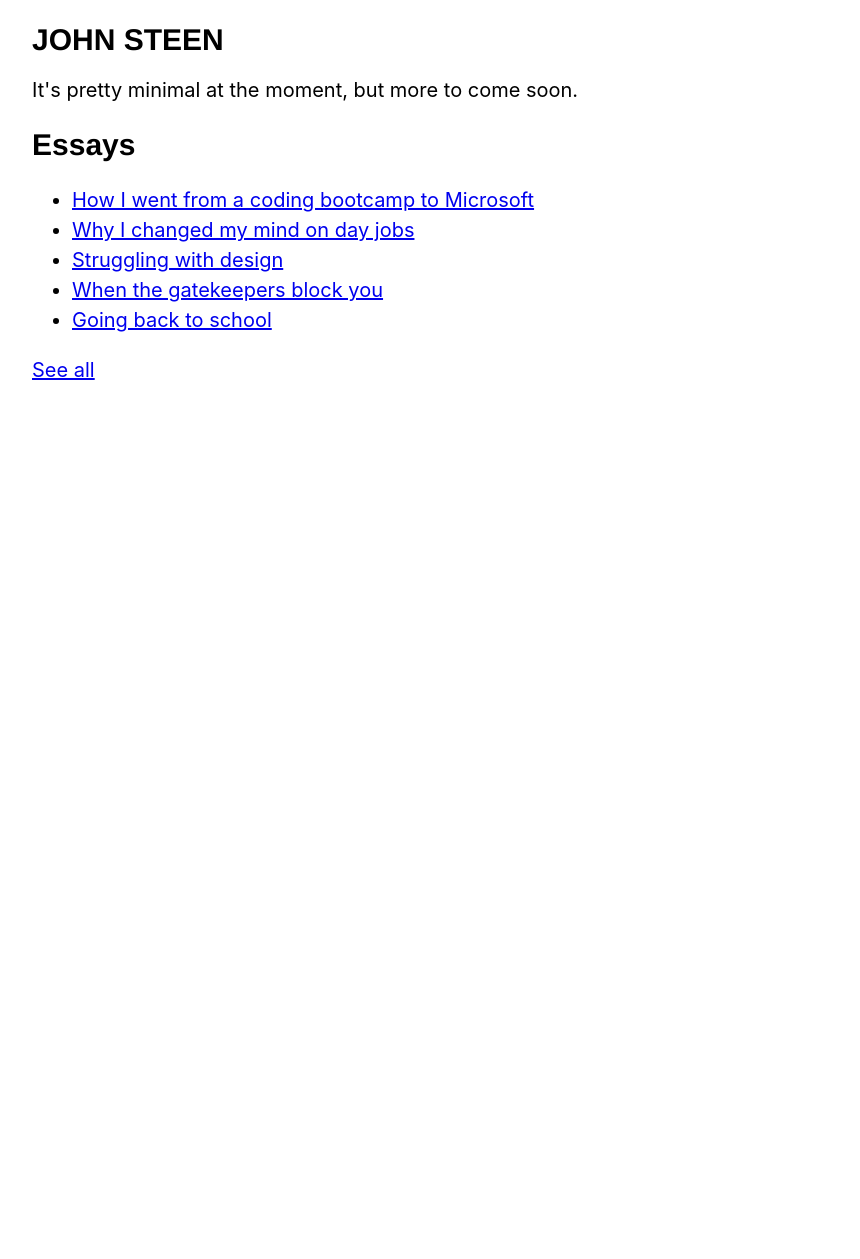
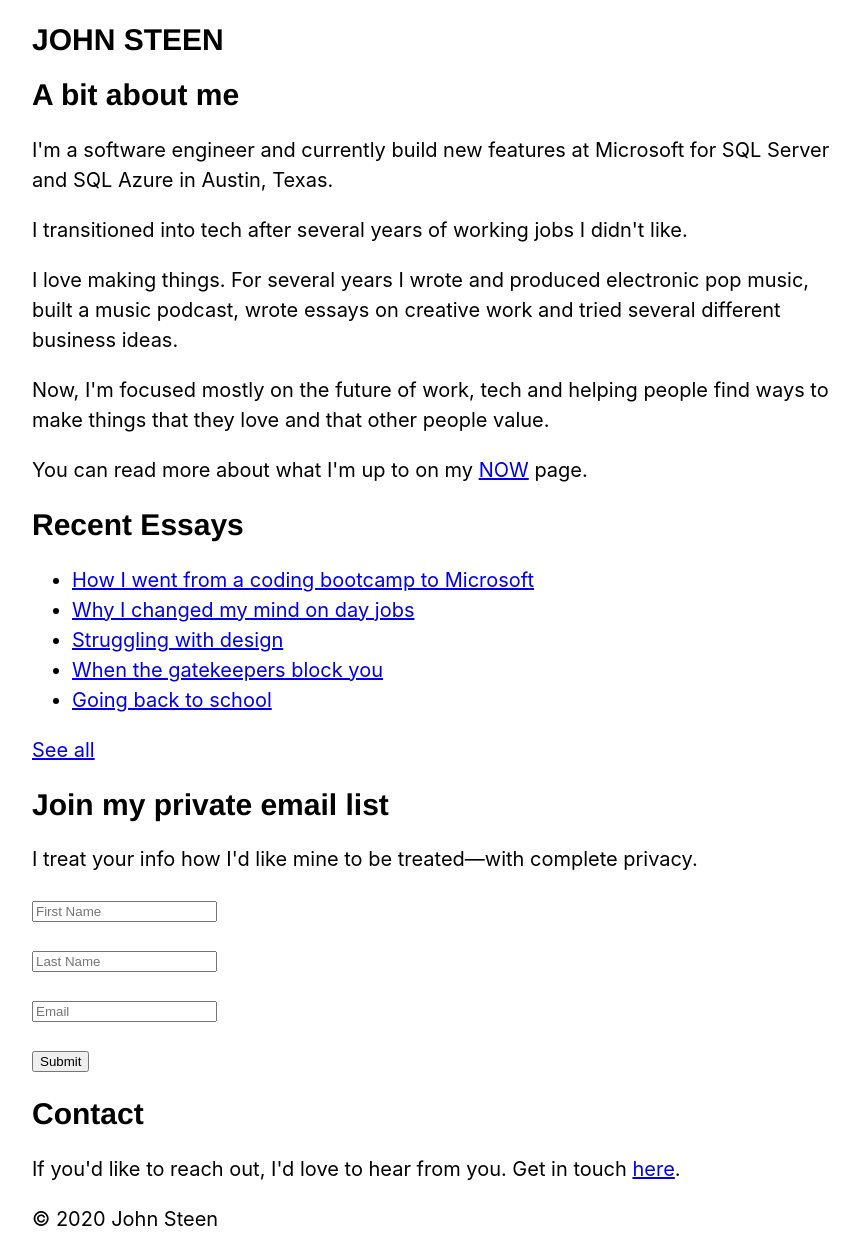
Before and after one commit to jmsteen/jmsteen.github.io, a plain HTML site: page index.html in a window 1280 px wide. Shown: the whole page, without its empty margins (208-1068 px from the left). Before the commit the page ends 800 px from the top, so only its background shows below. Drawn offline with Linux system fonts and the light colour scheme.

Commit message:
Add home page sections

```diff
--- a/index.html
+++ b/index.html
@@ -8,9 +8,32 @@
   </head>
   <body>
     <h1 id="john-steen">JOHN STEEN</h1>
-    <p>It's pretty minimal at the moment, but more to come soon.</p>
     <section>
-      <h2>Essays</h2>
+      <h2>A bit about me</h2>
+      <p>
+        I'm a software engineer and currently build new features at Microsoft
+        for SQL Server and SQL Azure in Austin, Texas.
+      </p>
+      <p>
+        I transitioned into tech after several years of working jobs I didn't
+        like.
+      </p>
+      <p>
+        I love making things. For several years I wrote and produced electronic
+        pop music, built a music podcast, wrote essays on creative work and
+        tried several different business ideas.
+      </p>
+      <p>
+        Now, I'm focused mostly on the future of work, tech and helping people
+        find ways to make things that they love and that other people value.
+      </p>
+      <p>
+        You can read more about what I'm up to on my
+        <a href="/now.html">NOW</a> page.
+      </p>
+    </section>
+    <section>
+      <h2>Recent Essays</h2>
       <ul>
         <li>
           <a href="/essays/bootcamp-to-microsoft.html"
@@ -38,5 +61,60 @@
       </ul>
       <p><a href="/essays.html">See all</a></p>
     </section>
+    <section>
+      <h2>Join my private email list</h2>
+      <p>
+        I treat your info how I'd like mine to be treated—with complete privacy.
+      </p>
+      <form
+        method="post"
+        action="https://sendfox.com/form/1kgjvj/368ooe"
+        class="sendfox-form"
+        id="368ooe"
+        data-async="true"
+      >
+        <p>
+          <input
+            type="text"
+            placeholder="First Name"
+            name="first_name"
+            required
+          />
+        </p>
+        <p>
+          <input
+            type="text"
+            placeholder="Last Name"
+            name="last_name"
+            required
+          />
+        </p>
+        <p><input type="email" placeholder="Email" name="email" required /></p>
+        <!-- no botz please -->
+        <div style="position: absolute; left: -5000px;" aria-hidden="true">
+          <input
+            type="text"
+            name="a_password"
+            tabindex="-1"
+            value=""
+            autocomplete="off"
+          />
+        </div>
+        <p><button type="submit">Submit</button></p>
+      </form>
+      <script src="https://sendfox.com/js/form.js"></script>
+    </section>
+    <section>
+      <h2>Contact</h2>
+      <p>
+        If you'd like to reach out, I'd love to hear from you. Get in touch
+        <a href="/contact.html">here</a>.
+      </p>
+    </section>
   </body>
+  <footer>
+    <section>
+      <p>© 2020 John Steen</p>
+    </section>
+  </footer>
 </html>
```
Also changed, not shown: contact.html (added, +15 -0 lines), now.html (added, +9 -0 lines).
